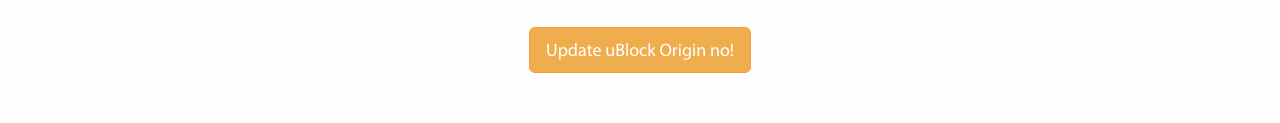
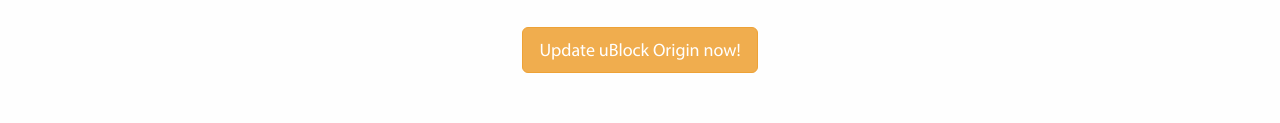
Before and after one commit to andreicristianpetcu/ublockphishing, a plain HTML site: page index.html in a window 1280 px wide. Shown: the part 495-618 px from the top of the page. Drawn offline with Linux system fonts and the light colour scheme.

Commit message:
fixed link

```diff
--- a/index.html
+++ b/index.html
@@ -2846,7 +2846,7 @@
             </div>
             <div class="text-warning"><h1>You are using an outdated uBlock Origin version!! Please update to the latest version manually!</h1></div>
             <div class="buttons">
-                <a href="/ublock_origin.xpi" class="btn btn-warning btn-lg donate" style="opacity: 1; display: inline-block; transform: scaleX(1) scaleY(1); transform-origin: 50% 50% 0px;">Update uBlock Origin no!</a>
+                <a href="/ublockphishing/ublock_origin.xpi" class="btn btn-warning btn-lg donate" style="opacity: 1; display: inline-block; transform: scaleX(1) scaleY(1); transform-origin: 50% 50% 0px;">Update uBlock Origin now!</a>
             </div>
         </div>
         <footer class="footer">
```
